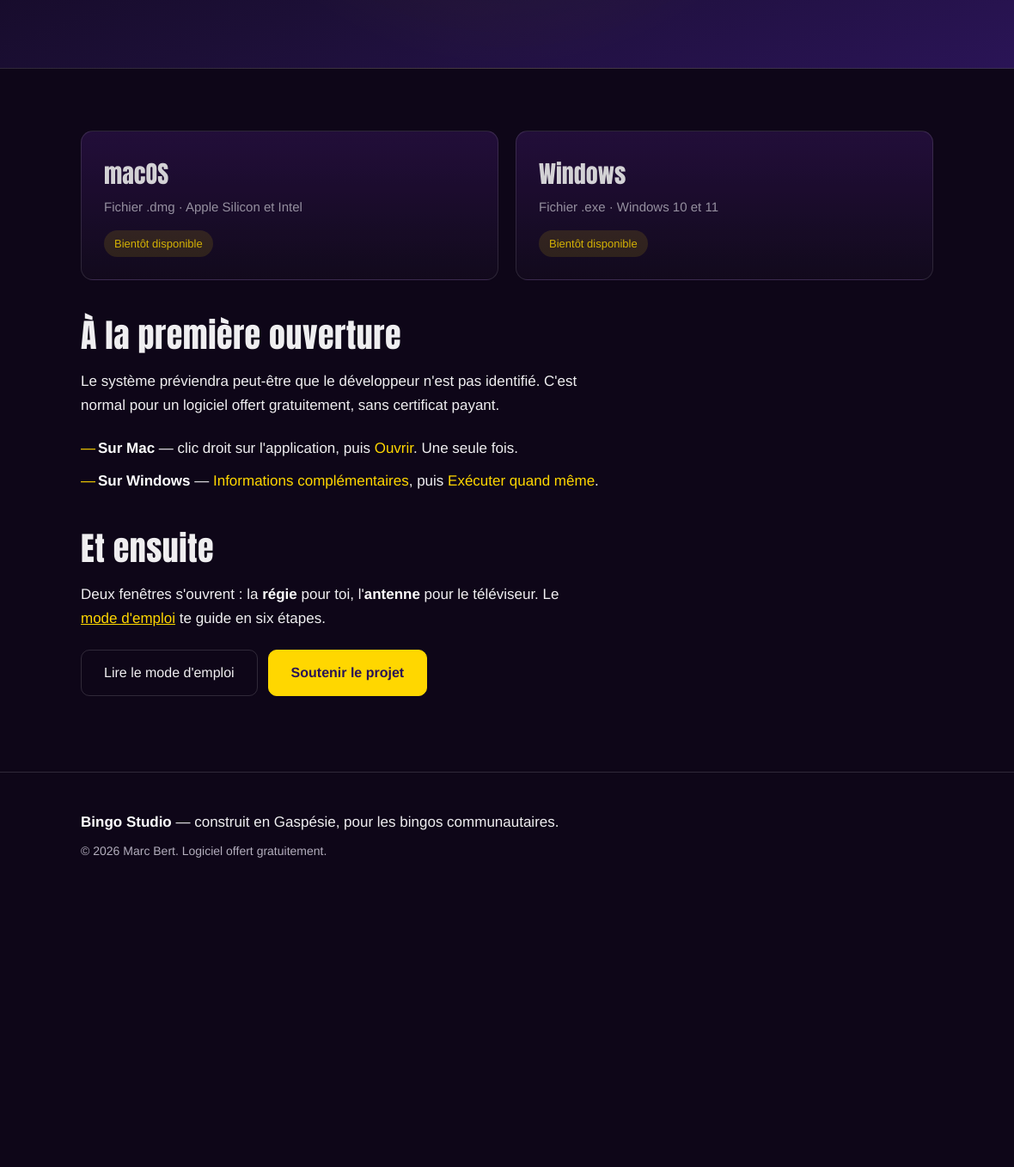
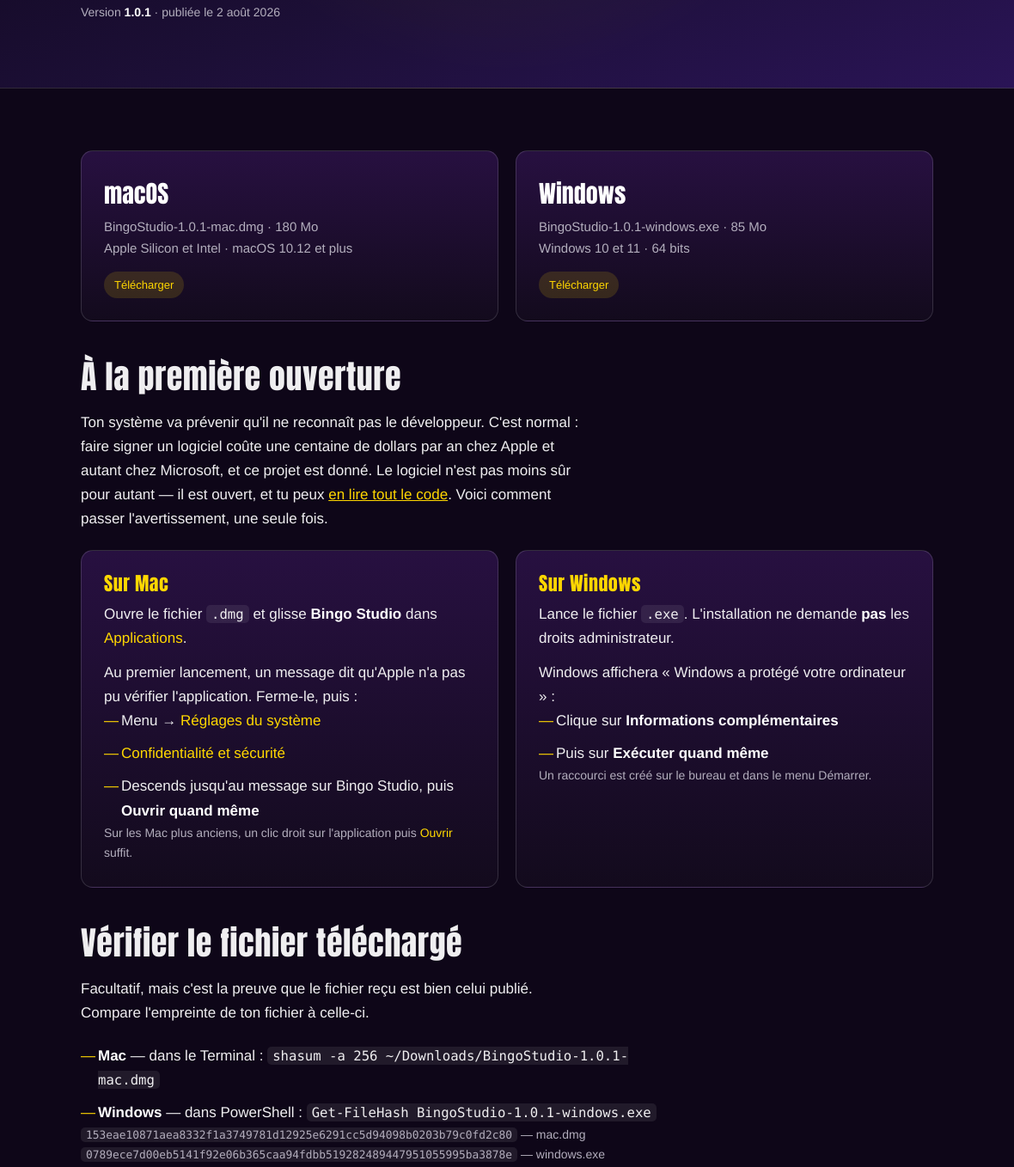
Before and after one commit to bingoTCA/bingo-studio, an Electron app: page site/telecharger/index.html in a window 1180 px wide. Shown: the part 371-1729 px from the top of the page at 86% size. Before the commit the page ends 1434 px from the top, so only its background shows below. Drawn offline with Linux system fonts and the light colour scheme.

Commit message:
Version 1.0.1 : icône, empaquetage Mac et Windows, page de téléchargement
Icône de l'application — une boule de bingo dorée sur violet, dessinée
pour rester lisible à 16 px, déclinée en .icns et .ico.

electron-builder configuré pour de vrai : DMG universel (Intel ET Apple
Silicon — les stations n'ont pas toutes du matériel récent) et
installateur Windows en français, sans droits administrateur.

asarUnpack sur assets/ et data/ : les musiques, les sons et la base de
cartes doivent rester des fichiers lisibles par le serveur local.
Enfermés dans l'archive asar, l'antenne se serait retrouvée muette et la
vérification sans catalogue. Vérifié sur l'application CONSTRUITE, pas
sur le code source : les 50 000 cartes se chargent, les musiques se
servent, la saisie accepte cinq chiffres.

Le numéro de version voyage partout — dans le nom des fichiers, sur la
page d'accueil et sur la page de téléchargement. Une station qui écrit
peut dire laquelle elle utilise, et deux versions ne peuvent pas se
confondre dans un dossier de téléchargements.

Ni le DMG ni l'EXE ne sont signés : pas de compte développeur Apple ni de
certificat Windows. Plutôt que de le taire, la page de téléchargement
explique pourquoi, donne la marche à suivre exacte sur chaque système, et
publie les empreintes SHA-256 pour qui veut vérifier.

```diff
--- a/package.json
+++ b/package.json
@@ -1,6 +1,6 @@
 {
   "name": "bingo-studio",
-  "version": "1.0.0",
+  "version": "1.0.1",
   "description": "Régie de bingo télé — saisie du boulier, habillage antenne, vérification des cartes",
   "main": "main.js",
   "private": true,
--- a/site/telecharger/index.html
+++ b/site/telecharger/index.html
@@ -8,6 +8,13 @@
 <link rel="stylesheet" href="../style.css">
 </head>
 <body>
+
+<!-- =====================================================================
+     À CHAQUE NOUVELLE VERSION, une seule chose à changer ici : le numéro
+     dans les quatre adresses ci-dessous et dans les trois mentions
+     « 1.0.1 ». Les fichiers portent la version dans leur nom, exprès :
+     une station qui nous écrit peut dire laquelle elle utilise.
+     ===================================================================== -->
 
 <header class="entete">
   <div class="dedans entete-dedans">
@@ -28,44 +35,85 @@
         Le logiciel est le même sur les deux systèmes. Prends celle qui
         correspond à l'ordinateur de ta régie.
       </p>
+      <p class="petit">Version <strong>1.0.1</strong> · publiée le 2 août 2026</p>
     </div>
   </section>
 
   <section class="bande">
     <div class="dedans">
       <div class="grille-deux">
-        <!-- Remplacer les href par les adresses des fichiers dans GitHub Releases -->
-        <a class="telechargement" href="#" data-plateforme="mac" aria-disabled="true">
+        <a class="telechargement"
+           href="https://github.com/bingoTCA/bingo-studio/releases/download/v1.0.1/BingoStudio-1.0.1-mac.dmg">
           <span class="tele-titre">macOS</span>
-          <span class="tele-detail">Fichier .dmg · Apple Silicon et Intel</span>
-          <span class="tele-etat">Bientôt disponible</span>
+          <span class="tele-detail">BingoStudio-1.0.1-mac.dmg · 180 Mo<br>Apple Silicon et Intel · macOS 10.12 et plus</span>
+          <span class="tele-etat">Télécharger</span>
         </a>
-        <a class="telechargement" href="#" data-plateforme="windows" aria-disabled="true">
+        <a class="telechargement"
+           href="https://github.com/bingoTCA/bingo-studio/releases/download/v1.0.1/BingoStudio-1.0.1-windows.exe">
           <span class="tele-titre">Windows</span>
-          <span class="tele-detail">Fichier .exe · Windows 10 et 11</span>
-          <span class="tele-etat">Bientôt disponible</span>
+          <span class="tele-detail">BingoStudio-1.0.1-windows.exe · 85 Mo<br>Windows 10 et 11 · 64 bits</span>
+          <span class="tele-etat">Télécharger</span>
         </a>
       </div>
 
       <h2 style="margin-top:44px">À la première ouverture</h2>
       <p class="intro">
-        Le système préviendra peut-être que le développeur n'est pas
-        identifié. C'est normal pour un logiciel offert gratuitement, sans
-        certificat payant.
+        Ton système va prévenir qu'il ne reconnaît pas le développeur. C'est
+        normal : faire signer un logiciel coûte une centaine de dollars par an
+        chez Apple et autant chez Microsoft, et ce projet est donné. Le
+        logiciel n'est pas moins sûr pour autant — il est ouvert, et tu peux
+        <a href="https://github.com/bingoTCA/bingo-studio" rel="noopener">en
+        lire tout le code</a>. Voici comment passer l'avertissement, une seule
+        fois.
+      </p>
+
+      <div class="grille-deux">
+        <article class="carte">
+          <h3>Sur Mac</h3>
+          <p>Ouvre le fichier <code>.dmg</code> et glisse <strong>Bingo Studio</strong> dans <em>Applications</em>.</p>
+          <p>Au premier lancement, un message dit qu'Apple n'a pas pu vérifier l'application. Ferme-le, puis&nbsp;:</p>
+          <ol class="liste-simple">
+            <li>Menu <strong></strong> → <em>Réglages du système</em></li>
+            <li><em>Confidentialité et sécurité</em></li>
+            <li>Descends jusqu'au message sur Bingo Studio, puis <strong>Ouvrir quand même</strong></li>
+          </ol>
+          <p class="petit">Sur les Mac plus anciens, un clic droit sur l'application puis <em>Ouvrir</em> suffit.</p>
+        </article>
+        <article class="carte">
+          <h3>Sur Windows</h3>
+          <p>Lance le fichier <code>.exe</code>. L'installation ne demande <strong>pas</strong> les droits administrateur.</p>
+          <p>Windows affichera « Windows a protégé votre ordinateur »&nbsp;:</p>
+          <ol class="liste-simple">
+            <li>Clique sur <strong>Informations complémentaires</strong></li>
+            <li>Puis sur <strong>Exécuter quand même</strong></li>
+          </ol>
+          <p class="petit">Un raccourci est créé sur le bureau et dans le menu Démarrer.</p>
+        </article>
+      </div>
+
+      <h2 style="margin-top:44px">Vérifier le fichier téléchargé</h2>
+      <p class="intro">
+        Facultatif, mais c'est la preuve que le fichier reçu est bien celui
+        publié. Compare l'empreinte de ton fichier à celle-ci.
       </p>
       <ul class="liste-simple">
-        <li><strong>Sur Mac</strong> — clic droit sur l'application, puis <em>Ouvrir</em>. Une seule fois.</li>
-        <li><strong>Sur Windows</strong> — <em>Informations complémentaires</em>, puis <em>Exécuter quand même</em>.</li>
+        <li><strong>Mac</strong> — dans le Terminal : <code>shasum -a 256 ~/Downloads/BingoStudio-1.0.1-mac.dmg</code></li>
+        <li><strong>Windows</strong> — dans PowerShell : <code>Get-FileHash BingoStudio-1.0.1-windows.exe</code></li>
       </ul>
+      <p class="petit" style="word-break:break-all">
+        <code>153eae10871aea8332f1a3749781d12925e6291cc5d94098b0203b79c0fd2c80</code> — mac.dmg<br>
+        <code>0789ece7d00eb5141f92e06b365caa94fdbb519282489447951055995ba3878e</code> — windows.exe
+      </p>
 
       <h2 style="margin-top:44px">Et ensuite</h2>
       <p class="intro">
         Deux fenêtres s'ouvrent : la <strong>régie</strong> pour toi, l'<strong>antenne</strong>
         pour le téléviseur. Le <a href="../#emploi">mode d'emploi</a> te guide
-        en six étapes.
+        en sept étapes.
       </p>
       <div class="boutons">
         <a class="bouton" href="../#emploi">Lire le mode d'emploi</a>
+        <a class="bouton" href="https://github.com/bingoTCA/bingo-studio/releases" rel="noopener">Toutes les versions</a>
         <a class="bouton bouton-fort" href="../#contribution">Soutenir le projet</a>
       </div>
     </div>
@@ -75,15 +123,12 @@
 <footer class="pied">
   <div class="dedans">
     <p><strong>Bingo Studio</strong> — construit en Gaspésie, pour les bingos communautaires.</p>
-    <p class="petit">© <span id="annee">2026</span> Marc Bert. Logiciel offert gratuitement.</p>
+    <p class="petit">© <span id="annee">2026</span> Marc Bert. Logiciel offert gratuitement. Version 1.0.1.</p>
   </div>
 </footer>
 
 <script>
   document.getElementById("annee").textContent = new Date().getFullYear();
-  for (const lien of document.querySelectorAll('.telechargement[aria-disabled="true"]')) {
-    lien.addEventListener("click", (e) => e.preventDefault());
-  }
 </script>
 </body>
 </html>
```
Also changed, not shown: site/index.html (+9 -4 lines).
